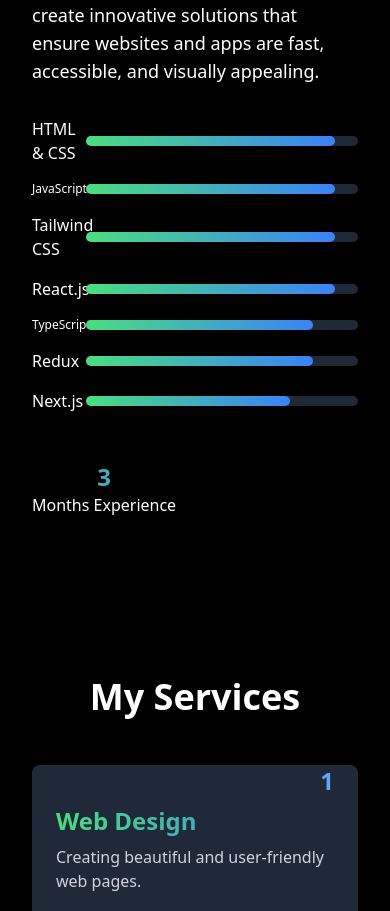
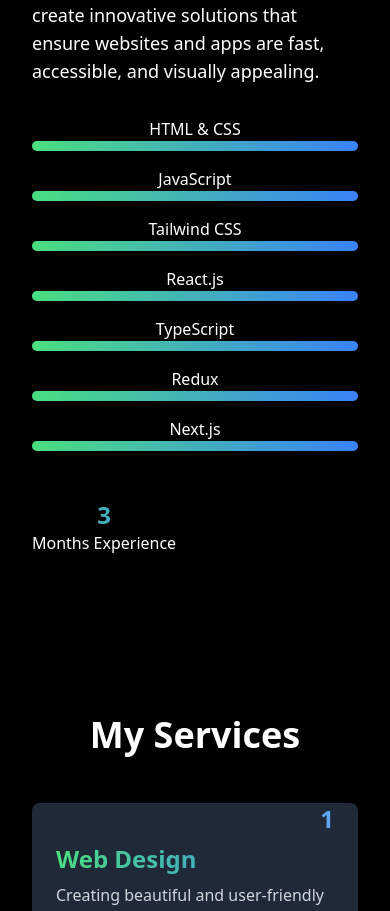
Before and after one commit to T0nia/t0nia-portfolio, a React (Vite) app: page / in a window 390 px wide. Shown: the part 1347-2258 px from the top of the page. Built offline with nearby package versions, Linux system fonts and the light colour scheme.

Commit message:
made the bars responsive

```diff
--- a/src/components/About.jsx
+++ b/src/components/About.jsx
@@ -25,89 +25,25 @@ const About = () => {
             </p>
 
             <div className="space-y-4">
-              <div className="flex items-center">
-                <label htmlFor="htmlandcss" className="w-2/12">
-                  HTML & CSS
-                </label>
-                <div className="grow bg-gray-800 rounded-full h-2.5">
-                  <div
-                    className="bg-gradient-to-r from-green-400 to-blue-500 h-2.5 rounded-full
-                    transform transition-transform duration-300 hover:scale-105 w-11/12"
-                  ></div>
+              {/* Skill bar sections */}
+              {[
+                { name: "HTML & CSS", width: "11/12" },
+                { name: "JavaScript", width: "11/12" },
+                { name: "Tailwind CSS", width: "11/12" },
+                { name: "React.js", width: "11/12" },
+                { name: "TypeScript", width: "10/12" },
+                { name: "Redux", width: "10/12" },
+                { name: "Next.js", width: "9/12" },
+              ].map((skill, index) => (
+                <div key={index} className="flex flex-col md:flex-row items-center md:space-x-4">
+                  <label className="w-full md:w-2/12 text-center">{skill.name}</label>
+                  <div className="w-full bg-gray-800 rounded-full h-2.5">
+                    <div
+                      className={`bg-gradient-to-r from-green-400 to-blue-500 h-2.5 rounded-full transform transition-transform duration-300 hover:scale-105 w-${skill.width}`}
+                    ></div>
+                  </div>
                 </div>
-              </div>
-
-              <div className="flex items-center">
-                <label htmlFor="javascript" className="w-2/12 text-xs">
-                  JavaScript
-                </label>
-                <div className="grow bg-gray-800 rounded-full h-2.5">
-                  <div
-                    className="bg-gradient-to-r from-green-400 to-blue-500 h-2.5 rounded-full
-                    transform transition-transform duration-300 hover:scale-105 w-11/12"
-                  ></div>
-                </div>
-              </div>
-
-              <div className="flex items-center">
-                <label htmlFor="tailwindcss" className="w-2/12">
-                  Tailwind CSS
-                </label>
-                <div className="grow bg-gray-800 rounded-full h-2.5">
-                  <div
-                    className="bg-gradient-to-r from-green-400 to-blue-500 h-2.5 rounded-full
-                    transform transition-transform duration-300 hover:scale-105 w-11/12"
-                  ></div>
-                </div>
-              </div>
-
-              <div className="flex items-center">
-                <label htmlFor="react" className="w-2/12">
-                  React.js
-                </label>
-                <div className="grow bg-gray-800 rounded-full h-2.5">
-                  <div
-                    className="bg-gradient-to-r from-green-400 to-blue-500 h-2.5 rounded-full
-                    transform transition-transform duration-300 hover:scale-105 w-11/12"
-                  ></div>
-                </div>
-              </div>
-
-              <div className="flex items-center">
-                <label htmlFor="typescript" className="w-2/12 text-xs">
-                  TypeScript
-                </label>
-                <div className="grow bg-gray-800 rounded-full h-2.5">
-                  <div
-                    className="bg-gradient-to-r from-green-400 to-blue-500 h-2.5 rounded-full
-                    transform transition-transform duration-300 hover:scale-105 w-10/12"
-                  ></div>
-                </div>
-              </div>
-
-              <div className="flex items-center">
-                <label htmlFor="redux" className="w-2/12">
-                  Redux
-                </label>
-                <div className="grow bg-gray-800 rounded-full h-2.5">
-                  <div
-                    className="bg-gradient-to-r from-green-400 to-blue-500 h-2.5 rounded-full
-                    transform transition-transform duration-300 hover:scale-105 w-10/12"
-                  ></div>
-                </div>
-              </div>
-
-              <div className="flex items-center">
-                <label htmlFor="nextjs" className="w-2/12">
-                  Next.js
-                </label>
-                <div className="grow bg-gray-800 rounded-full h-2.5">
-                  <div
-                    className="bg-gradient-to-r from-green-400 to-blue-500 h-2.5 rounded-full
-                    transform transition-transform duration-300 hover:scale-105 w-9/12"
-                  ></div>
-                </div>
-              </div>
+              ))}
             </div>
 
             <div className="mt-12 flex justify-between text-center">
@@ -117,6 +53,8 @@ const About = () => {
                 </h3>
                 <p>Months Experience</p>
               </div>
+              {/* Placeholder for future statistics */}
+              <div></div>
             </div>
           </div>
         </div>
```
